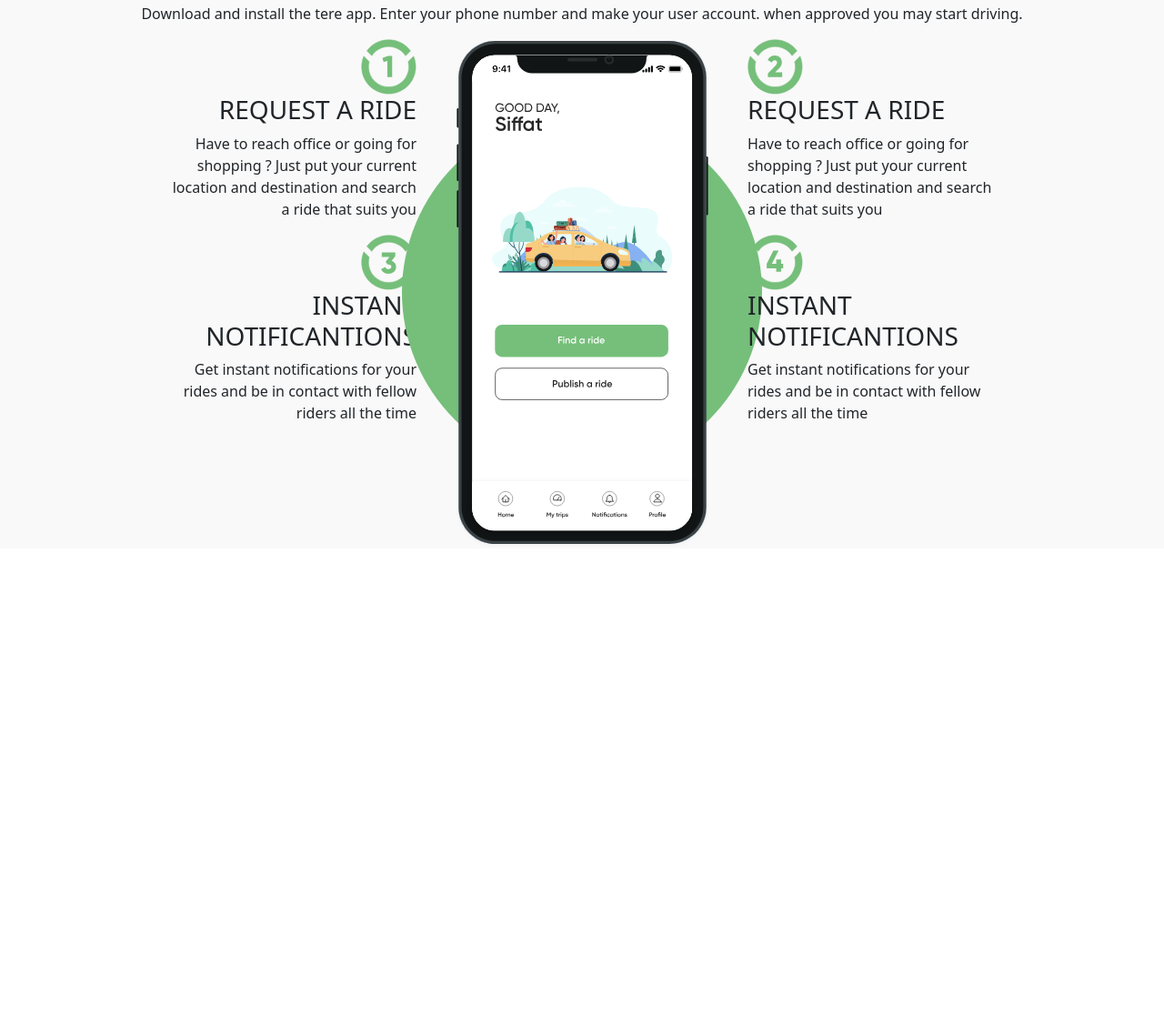
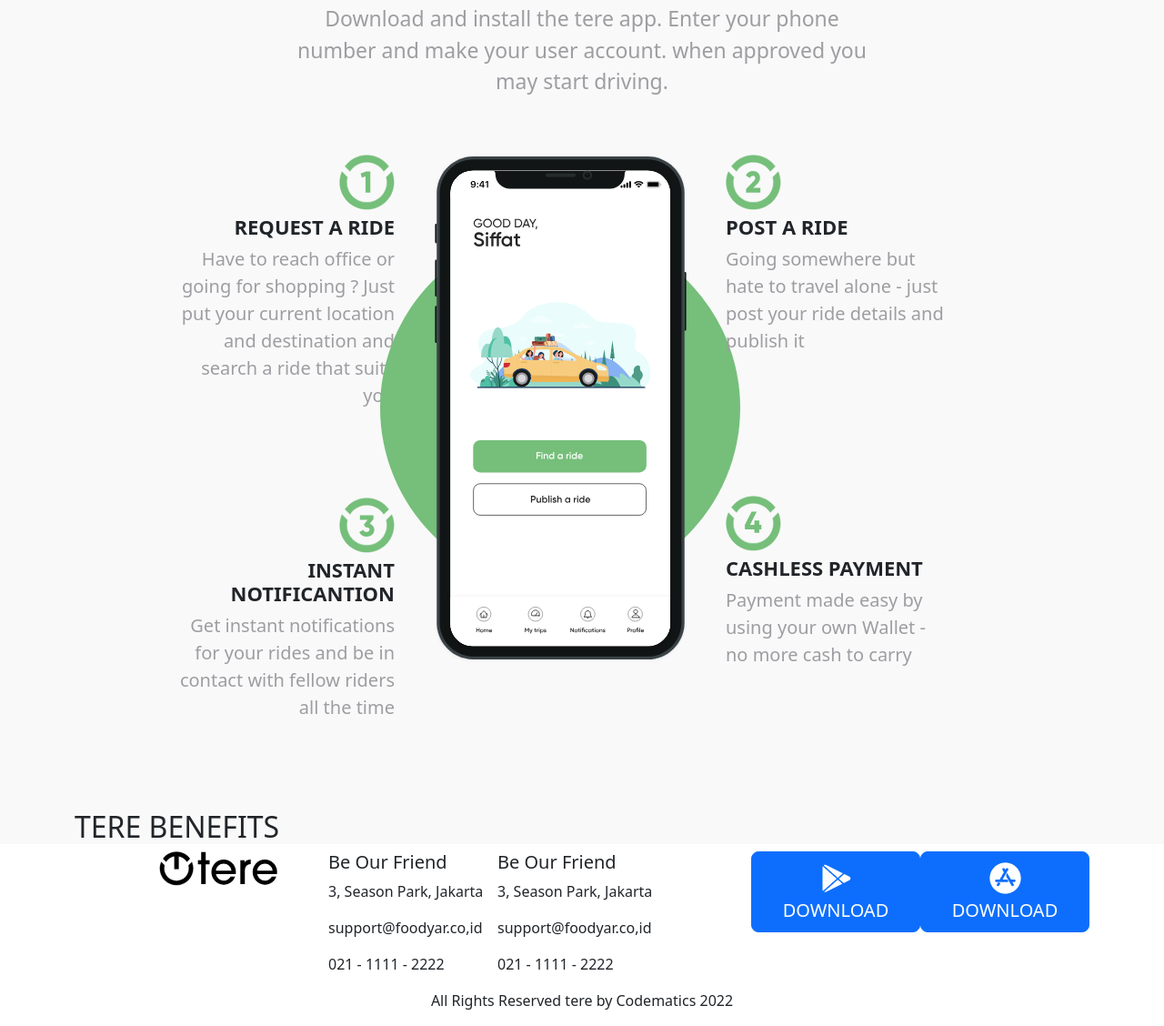
Before and after one commit to Sotnaslegit/ride-sharing-web-ui, a plain HTML site: page index.html in a window 1280 px wide. Shown: the part 1673-2801 px from the top of the page at 91% size. Before the commit the page ends 2276 px from the top, so only its background shows below. Drawn offline with nearby package versions, Linux system fonts and the light colour scheme.

Commit message:
feat: footer started and how-works ended

```diff
--- a/css/components/download.css
+++ b/css/components/download.css
@@ -1,4 +1,4 @@
-
+@import url(root.css);
 
 .download {
 
@@ -9,7 +9,7 @@
 
     p{
         font-size: 24px;
-        color: #9E9DA2;
+        color: var(--text-color);
         font-weight: 600;
         margin: 27px 0 62px;
     }
--- /dev/null
+++ b/css/components/footer.css
@@ -0,0 +1,8 @@
+@import url(footer.css);
+
+footer{
+
+    .container{
+        border: red 100px;
+    }
+}
--- a/css/components/how-works.css
+++ b/css/components/how-works.css
@@ -1,9 +1,38 @@
+@import url(root.css);
+
 .how-works{
+
+    h2{
+
+        font-family: 47px;
+        font-weight: 800;
+
+        span{
+            color: var(--primary-color);
+        }
+    }
+
+    p{
+        font-size: 23px;
+        font-weight: 500;
+        color: var(--text-color);
+        margin-bottom: 63px;
+    }
 
     .col-md-3{
 
         img{
             width: 61px;
+            margin-bottom: 5px;
+        }
+
+        h3{
+            font-size: 22px;
+            font-weight: 800;
+        }
+
+        p{
+            font-size: 20px;
         }
     }
 
@@ -12,6 +41,7 @@
         img{
             width: 400px;
             height: 560px;
+            margin: 0 40px 160px;
         }
 
     }
--- a/css/components/root.css
+++ b/css/components/root.css
@@ -1,3 +1,4 @@
 :root {
-    --primary-color: #75BF7A
+    --primary-color: #75BF7A;
+    --text-color: #9E9DA2;
 }
--- a/css/style.css
+++ b/css/style.css
@@ -9,3 +9,5 @@
 @import url(components/phone-number.css);
 
 @import url(components/how-works.css);
+
+@import url(components/footer.css);
--- a/index.html
+++ b/index.html
@@ -94,13 +94,14 @@
 
                 <h2>HOW <span>TERE</span> WORKS</h2>
 
-                <p>Download and install the tere app. Enter your phone number and make your user account. when approved
-                    you may start driving.</p>
+                <p>Download and install the tere app. Enter your phone<br>number and make your user account. when
+                    approved
+                    you<br>may start driving.</p>
 
                 <div class="container-fluid d-flex">
                     <div class="col-md-1"></div>
 
-                    <div class="col-md-3 text-end">
+                    <div class="col-md-3 text-end d-flex row">
                         <div>
                             <img src="assets/icons/one.svg" alt="">
                             <h3>REQUEST A RIDE</h3>
@@ -110,7 +111,7 @@
 
                         <div>
                             <img src="assets/icons/three.svg" alt="">
-                            <h3>INSTANT NOTIFICANTIONS</h3>
+                            <h3>INSTANT NOTIFICANTION</h3>
                             <p>Get instant notifications for your rides and be in contact with fellow riders all the
                                 time</p>
                         </div>
@@ -122,19 +123,18 @@
 
                     </div>
 
-                    <div class="col-md-3 text-start">
+                    <div class="col-md-3 text-start d-flex row">
                         <div>
                             <img src="assets/icons/two.svg" alt="">
-                            <h3>REQUEST A RIDE</h3>
-                            <p>Have to reach office or going for shopping ?
-                                Just put your current location and destination and search a ride that suits you</p>
+                            <h3>POST A RIDE</h3>
+                            <p>Going somewhere but hate to travel alone -
+                                just post your ride details and publish it</p>
                         </div>
 
                         <div>
                             <img src="assets/icons/four.svg" alt="">
-                            <h3>INSTANT NOTIFICANTIONS</h3>
-                            <p>Get instant notifications for your rides and be in contact with fellow riders all the
-                                time</p>
+                            <h3>CASHLESS PAYMENT</h3>
+                            <p>Payment made easy by using your own Wallet - no more cash to carry</p>
                         </div>
                     </div>
 
@@ -142,7 +142,45 @@
                 </div>
         </section>
 
+        <section class="benefits">
+            <div class="container">
+                <h2><span>TERE</span> BENEFITS</h2>
+            </div>
+        </section>
+
     </main>
+
+    <footer>
+        <div class="container d-flex">
+            <div class="col-md-1"></div>
+            <div class="col-md-1">
+                <img src="assets/imgs/tere-dark.svg" alt="">
+            </div>
+            <div class="col-md-1"></div>
+            <div class="col-md-2">
+                <h5>Be Our Friend</h5>
+                <p>3, Season Park, Jakarta</p>
+                <p>support@foodyar.co,id</p>
+                <p>021 - 1111 - 2222</p>
+            </div>
+            <div class="col-md-2">
+                <h5>Be Our Friend</h5>
+                <p>3, Season Park, Jakarta</p>
+                <p>support@foodyar.co,id</p>
+                <p>021 - 1111 - 2222</p>
+            </div>
+            <div class="col-md-1"></div>
+            <div class="col-md-2">
+                <a class="btn btn-primary btn-lg"><img src="assets/imgs/play-store.png" alt="">DOWNLOAD</a>
+            </div>
+            <div class="col-md-2">
+                <a class="btn btn-primary btn-lg"><img src="assets/imgs/app-store.png" alt="">DOWNLOAD</a>
+            </div>
+        </div>
+        <div class="container text-center">
+            <p>All Rights Reserved tere by Codematics 2022</p>
+        </div>
+    </footer>
 
     <script src="https://cdn.jsdelivr.net/npm/bootstrap@5.3.6/dist/js/bootstrap.bundle.min.js"
         integrity="sha384-j1CDi7MgGQ12Z7Qab0qlWQ/Qqz24Gc6BM0thvEMVjHnfYGF0rmFCozFSxQBxwHKO"
```
Also changed, not shown: assets/imgs/tere-dark.svg (added).
